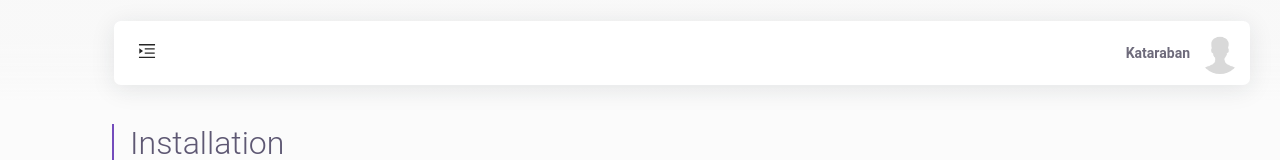
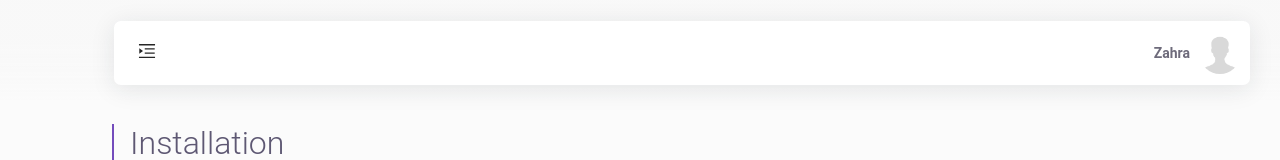
Before and after one commit to FatimeyiZahra/course-exam-reactJs, a React (Create React App) app: page /installation in a window 1280 px wide. Shown: the top 160 px of the page. Built offline with nearby package versions, Linux system fonts and the light colour scheme.

Commit message:
Update UserDropdown.jsx

```diff
--- a/src/app/layout/userDropdown/UserDropdown.jsx
+++ b/src/app/layout/userDropdown/UserDropdown.jsx
@@ -82,7 +82,7 @@ const UserDropdown = () => {
           onClick={(e) => e.preventDefault()}
         >
           <span className="user-name fw-bolder mr-10">
-            {(userData && userData["username"]) || "Kataraban"}
+            {(userData && userData["username"]) || "Zahra"}
           </span>
           {/* <span className="user-status">
             {(userData && userData.role) || "Admin"}
```
